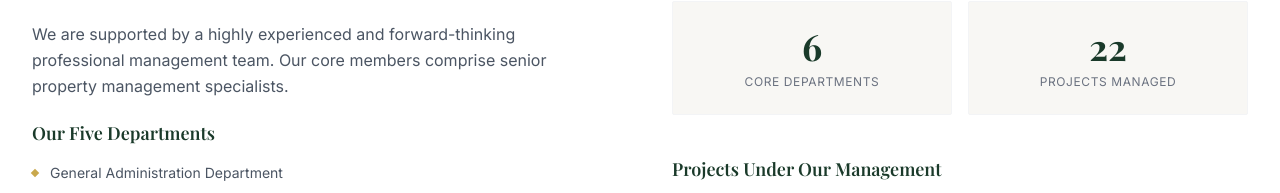
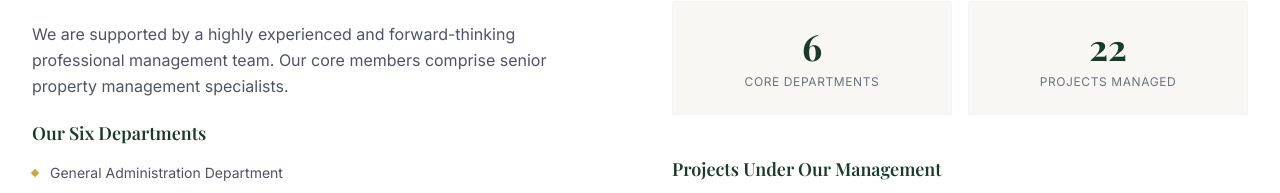
Before and after one commit to nicholasngzh/hunt-properties-website, a Next.js app: page /hunt-properties-website/ in a window 1280 px wide. Shown: the part 1187-1380 px from the top of the page. Built offline with nearby package versions, Linux system fonts and the light colour scheme.

Commit message:
small fix

```diff
--- a/src/components/About.tsx
+++ b/src/components/About.tsx
@@ -86,7 +86,7 @@ export default function About() {
             {/* Departments */}
             <ScrollReveal delay={3}>
               <h3 className="font-serif text-lg font-semibold text-primary mb-4">
-                Our Five Departments
+                Our Six Departments
               </h3>
               <ul className="space-y-2">
                 {DEPARTMENTS.map((dept) => (
```
